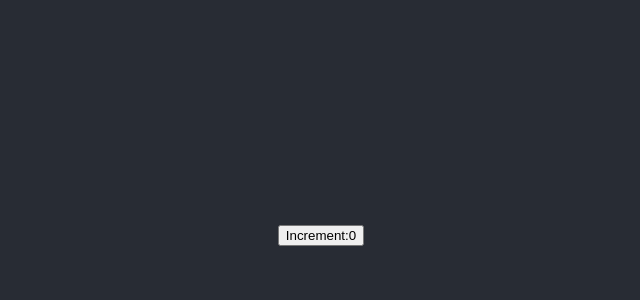
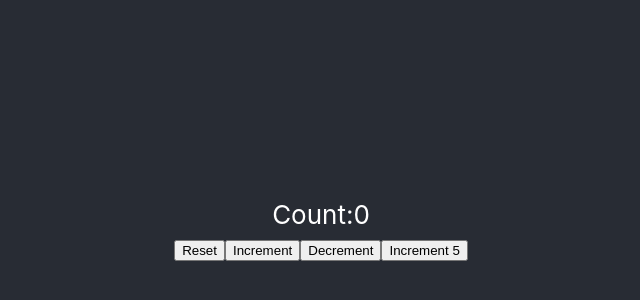
Before and after one commit to pamuba/ReactDemosNew, a React (Create React App) app: page / in a window 1280 px wide. Shown: the part 170-470 px from the top of the page, without its empty margins (319-959 px from the left). Built offline with nearby package versions, Linux system fonts and the light colour scheme.

Commit message:
hooks commit

```diff
--- a/src/App.js
+++ b/src/App.js
@@ -16,6 +16,7 @@
 import HttpDemo from './components/HttpDemo';
 import PostForm from './components/PostForm';
 import HooksCounter from './hooks/HooksCounter';
+import HookCounterTwo from './hooks/HookCounterTwo';
 
 function App() {
   return (
@@ -60,7 +61,8 @@
 
         {/* <HttpDemo /> */}
         {/* <PostForm/> */}
-        <HooksCounter/>
+        {/* <HooksCounter/> */}
+        <HookCounterTwo />
       </header>
     </div>
   );
--- /dev/null
+++ b/src/hooks/HookCounterTwo.jsx
@@ -0,0 +1,25 @@
+import React, { useState } from 'react'
+
+function HookCounterTwo() {
+  const initialCount = 0
+  const [count, setCount] = useState(initialCount)
+
+  const incrementFive = () => {
+    for (let i = 0; i < 5; i++) {
+        setCount(prevCount => prevCount + 1)
+
+    }
+  }
+  return (
+    <div>
+        Count:{count}
+        <br></br>
+        <button onClick={()=>setCount(initialCount)}>Reset</button>
+        <button onClick={()=>setCount(count + 1)}>Increment</button>
+        <button onClick={()=>setCount(count - 1)}>Decrement</button>
+        <button onClick={incrementFive}>Increment 5</button>
+    </div>
+  )
+}
+
+export default HookCounterTwo
```
Also changed, not shown: notes.txt, src/hooks/UseEffectDemo.jsx (added).
